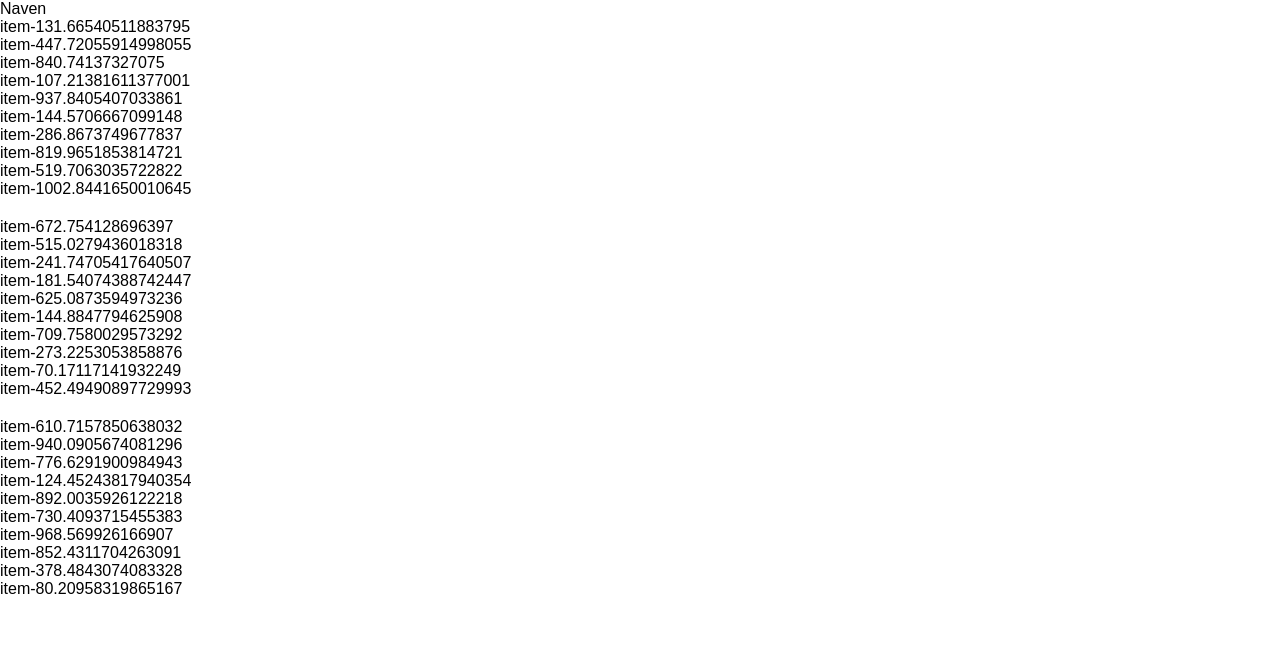
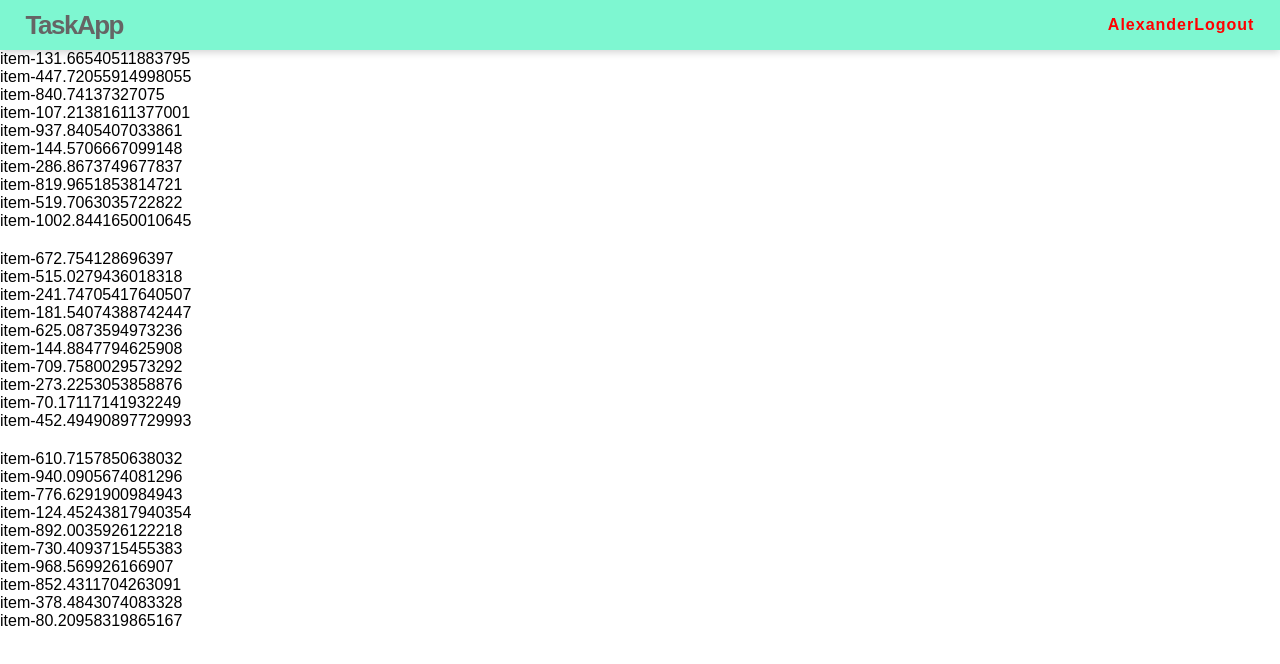
Before and after one commit to Alexloof/TaskApp, a React (Create React App) app in the folder client/: page / in a window 1280 px wide. Shown: the top 664 px of the page. Built offline with nearby package versions, Linux system fonts and the light colour scheme.

Commit message:
Added a styled navbar

```diff
--- a/client/src/App.js
+++ b/client/src/App.js
@@ -1,12 +1,13 @@
 import React from 'react'
 import { BrowserRouter as Router, Route, Switch } from 'react-router-dom'
 
+import Navbar from './components/Navbar'
 import Board from './views/board'
 
 export default () => (
   <Router>
     <div>
-      <div>Naven</div>
+      <Navbar />
       <Switch>
         <Route path="/" exact component={Board} />
 
--- /dev/null
+++ b/client/src/components/Navbar/index.js
@@ -0,0 +1,40 @@
+import React from 'react'
+import styled from 'styled-components'
+
+export default () => {
+  return (
+    <Navbar>
+      <Logo>TaskApp</Logo>
+      <RightSection>
+        <Item>Alexander</Item>
+        <Item>Logout</Item>
+      </RightSection>
+    </Navbar>
+  )
+}
+
+const Navbar = styled.nav`
+  background: #7ef7d1;
+  color: #656565;
+  height: 50px;
+  display: flex;
+  line-height: 50px;
+  padding: 0 2%;
+  letter-spacing: 1px;
+  font-weight: bold;
+  box-shadow: 0px 2px 8px 0px #00000030;
+`
+
+const Logo = styled.div`
+  font-size: 26px;
+  letter-spacing: -1.5px;
+  flex: 1;
+`
+
+const RightSection = styled.div`
+  display: flex;
+`
+
+const Item = styled.a`
+  color: red;
+`
--- a/client/src/views/board/index.js
+++ b/client/src/views/board/index.js
@@ -1,5 +1,5 @@
 import React, { Component } from 'react'
-import { DragDropContext, Droppable, Draggable } from 'react-beautiful-dnd'
+import { DragDropContext } from 'react-beautiful-dnd'
 import CardList from './components/CardList'
 
 const getItems = (count, offset = 0) =>
```
Also changed, not shown: client/src/components/Navbar/style.js (added).
